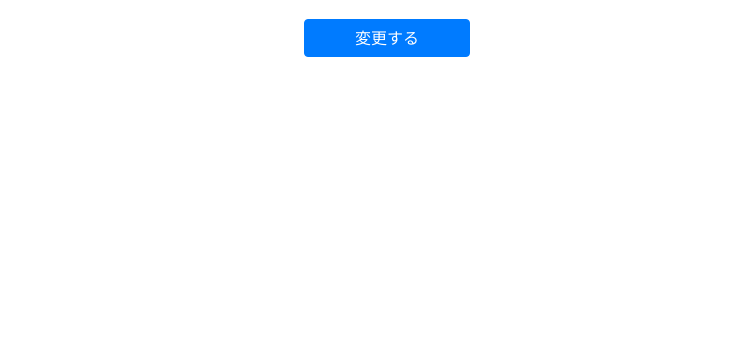
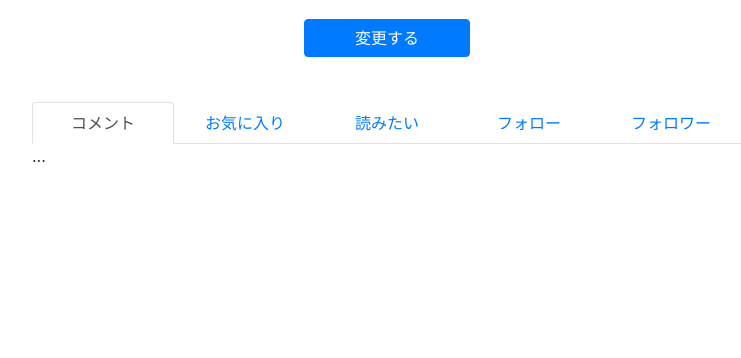
Before and after one commit to yuna1001/book-review, a Django app: template templates/accounts/customuser_detail.html in a window 1280 px wide. Shown: the part 442-800 px from the top of the page, without its empty margins (253-994 px from the left). Run offline with Django 3.2, Linux system fonts and the light colour scheme; the template is opened without the code that fills it: values that come from a table or form of the project are taken from there, others are empty; the visitor is signed in with stand-in values (Sample User, id 1); data comes from the database, SQL or seed files in the repository; some libraries are stand-ins or nearby versions.

Commit message:
[add] ユーザ詳細ページにタブを追加

```diff
--- a/static/accounts/customuser_detail.css
+++ b/static/accounts/customuser_detail.css
@@ -21,6 +21,10 @@ div.button-wrapper {
     margin-top: 40px;
 }
 
-button {
+div.button-wrapper button {
     width: 15%;
 }
+
+div.user-info-tabs {
+    margin-top: 45px;
+}
--- a/templates/accounts/customuser_detail.html
+++ b/templates/accounts/customuser_detail.html
@@ -37,5 +37,31 @@
     <button class="btn btn-primary" type="button"
         onclick="location.href='{% url 'accounts:update' user.uuid %}'">変更する</button>
 </div>
+<div class="user-info-tabs">
+    <div class="col-xs-12 com-sm-12 col-md-8 col-lg-8 mx-auto">
+        <nav>
+            <div class="nav nav-tabs w-100 nav-justified" id="nav-tab" role="tablist">
+                <a class="nav-item nav-link active" id="nav-home-tab" data-toggle="tab" href="#nav-home" role="tab"
+                    aria-controls="nav-comment" aria-selected="true">コメント</a>
+                <a class="nav-item nav-link" id="nav-profile-tab" data-toggle="tab" href="#nav-profile" role="tab"
+                    aria-controls="nav-favorite" aria-selected="false">お気に入り</a>
+                <a class="nav-item nav-link" id="nav-contact-tab" data-toggle="tab" href="#nav-contact" role="tab"
+                    aria-controls="nav-wanted" aria-selected="false">読みたい</a>
+                <a class="nav-item nav-link" id="nav-contact-tab" data-toggle="tab" href="#nav-contact" role="tab"
+                    aria-controls="nav-follow" aria-selected="false">フォロー</a>
+                <a class="nav-item nav-link" id="nav-contact-tab" data-toggle="tab" href="#nav-contact" role="tab"
+                    aria-controls="nav-follower" aria-selected="false">フォロワー</a>
+            </div>
+        </nav>
+        <div class="tab-content" id="nav-tabContent">
+            <div class="tab-pane fade show active" id="nav-comment" role="tabpanel" aria-labelledby="nav-home-tab">...
+            </div>
+            <div class="tab-pane fade" id="nav-favorite" role="tabpanel" aria-labelledby="nav-profile-tab">...</div>
+            <div class="tab-pane fade" id="nav-wanted" role="tabpanel" aria-labelledby="nav-contact-tab">...</div>
+            <div class="tab-pane fade" id="nav-follow" role="tabpanel" aria-labelledby="nav-contact-tab">...</div>
+            <div class="tab-pane fade" id="nav-follower" role="tabpanel" aria-labelledby="nav-contact-tab">...</div>
+        </div>
+    </div>
+</div>
 {% endif %}
 {% endblock %}
```
